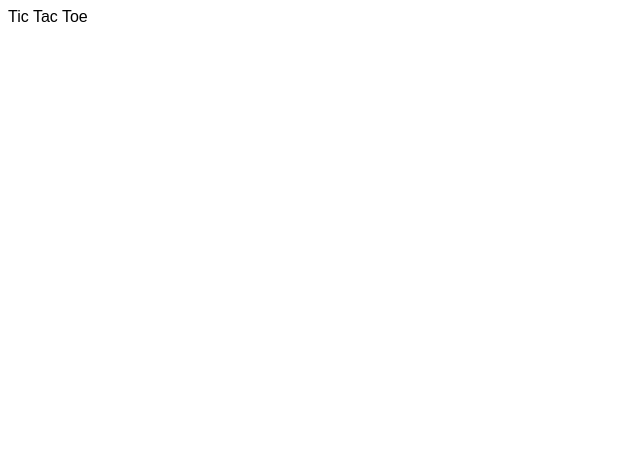
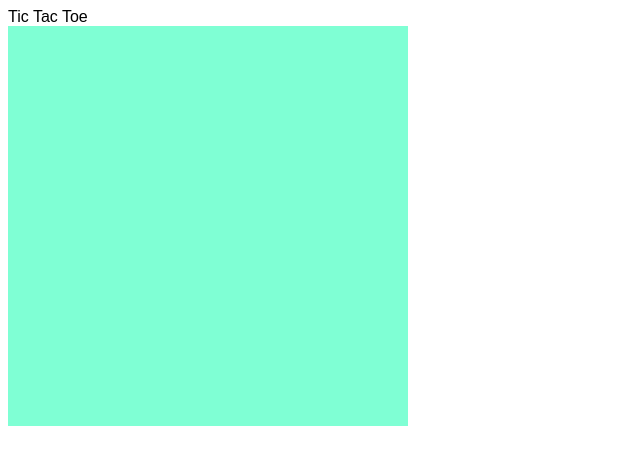
Before and after one commit to MelinaPr/tictactoe2, a plain HTML site: page index.html in a window 1280 px wide. Shown: the whole page, without its empty margins (0-640 px from the left). Drawn offline with Linux system fonts and the light colour scheme.

Commit message:
added board

```diff
--- a/index.css
+++ b/index.css
@@ -1,3 +1,9 @@
 body {
     font-family: sans-serif;
 }
+
+#board {
+    background-color: aquamarine;
+    height: 400px;
+    width: 400px;
+}
--- a/index.html
+++ b/index.html
@@ -11,6 +11,9 @@
 
 <body>
     <hi>Tic Tac Toe</hi>
+    <div id="board">
+
+    </div>
 </body>
 
 </html>
```
